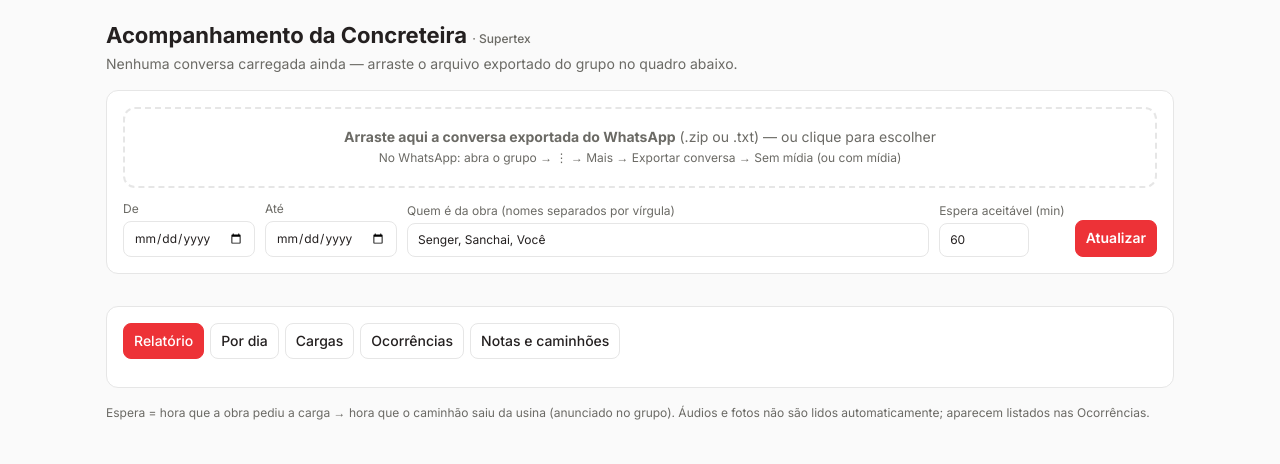
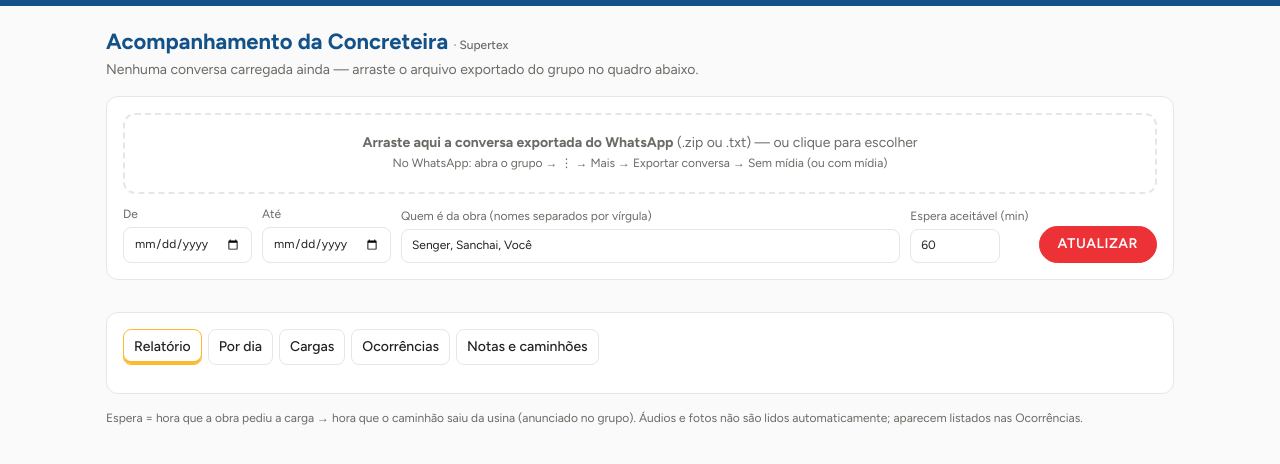
Before and after one commit to sanchaikraemer/supertex, a plain HTML site: page index.html in a window 1280 px wide. Drawn offline with Linux system fonts and the light colour scheme.

Commit message:
Detalhes da identidade Supertex na página
- Faixa azul fina no topo e título principal em azul (#135189).
- Botões arredondados, com letra maiúscula, como no site.
- Aba escolhida marcada em dourado (#fcba30) em vez de vermelho.
- Fonte Figtree (grátis, parecida com a Gilroy do site) no lugar da Inter.

Co-Authored-By: Claude Opus 5.5 <noreply@anthropic.com>
Claude-Session: https://claude.ai/code/session_01FanS73A4QFJTjYM7PQ6BYE

```diff
--- a/css/estilo.css
+++ b/css/estilo.css
@@ -1,15 +1,15 @@
 /* Layout e componentes. Cores vêm de tema.css */
 *{box-sizing:border-box}
-body{margin:0;font-family:var(--fonte);background:var(--bg);color:var(--tx);font-size:14px;line-height:1.45}
+body{margin:0;font-family:var(--fonte);background:var(--bg);color:var(--tx);font-size:14px;line-height:1.45;border-top:6px solid var(--ac2)}
 .wrap{max-width:1100px;margin:0 auto;padding:20px 16px 60px}
-h1{font-size:22px;margin:0 0 2px}
+h1{font-size:22px;margin:0 0 2px;color:var(--tit)}
 h2{font-size:16px;margin:0 0 12px}
 .sub{color:var(--mut);margin:0 0 16px}
 .card{background:var(--card);border:1px solid var(--ln);border-radius:12px;padding:16px;margin-bottom:16px}
 .barra{display:flex;flex-wrap:wrap;gap:10px;align-items:end}
 .barra label{display:flex;flex-direction:column;gap:4px;font-size:12px;color:var(--mut)}
 input,select,button{font:inherit;color:var(--tx);background:var(--card);border:1px solid var(--ln);border-radius:8px;padding:7px 10px}
-button{cursor:pointer;background:var(--ac);color:var(--ac-tx);border-color:var(--ac);font-weight:600}
+button{cursor:pointer;background:var(--ac);color:var(--ac-tx);border-color:var(--ac);font-weight:600;border-radius:50px;text-transform:uppercase;letter-spacing:.5px;padding:7px 18px}
 button.sec{background:transparent;color:var(--ac)}
 .drop{border:2px dashed var(--ln);border-radius:12px;padding:18px;text-align:center;color:var(--mut);cursor:pointer}
 .drop.on{border-color:var(--ac);background:var(--soft)}
@@ -38,6 +38,6 @@ td.n,th.n{text-align:right;font-variant-numeric:tabular-nums}
 pre.resumo{white-space:pre-wrap;background:var(--soft);padding:12px;border-radius:8px;font-family:inherit;font-size:13px;margin:0}
 .leg{font-size:12px;color:var(--mut);margin-top:8px}
 .abas{display:flex;gap:6px;flex-wrap:wrap;margin-bottom:12px}
-.abas button{background:transparent;color:var(--tx);border-color:var(--ln);font-weight:500}
-.abas button.at{background:var(--ac);color:var(--ac-tx);border-color:var(--ac)}
+.abas button{background:transparent;color:var(--tx);border-color:var(--ln);font-weight:500;border-radius:8px;text-transform:none;letter-spacing:normal;padding:7px 10px}
+.abas button.at{background:transparent;color:var(--tx);border-color:var(--ouro);box-shadow:inset 0 -3px 0 var(--ouro)}
 .oculto{display:none}
--- a/css/tema.css
+++ b/css/tema.css
@@ -5,7 +5,7 @@
    (ver identidade/IDENTIDADE_SUPERTEX.md)
    ============================================================ */
 :root{
-  --fonte:'Gilroy','Inter',system-ui,sans-serif; /* Gilroy = fonte do site (paga, não vem do Google); sem ela no computador, usa Inter */
+  --fonte:'Gilroy','Figtree',system-ui,sans-serif; /* Gilroy = fonte do site (paga); sem ela no computador, usa Figtree (grátis e parecida) */
   --bg:#fafafa;      /* fundo da página (site: --white) */
   --card:#fff;       /* fundo dos quadros */
   --tx:#242020;      /* texto (site: --black) */
@@ -13,6 +13,9 @@
   --ln:#e6e6e6;      /* linhas e bordas (site: --gainsboro) */
   --ac:#ed3237;      /* COR PRINCIPAL DA MARCA (site: --vermelho-supertex) */
   --ac-tx:#fff;      /* texto em cima da cor principal (site: branco nos botões vermelhos) */
+  --ac2:#135189;     /* COR SECUNDÁRIA DA MARCA (site: --azul-supertex): faixa do topo */
+  --tit:#135189;     /* cor do título principal (azul, como no site) */
+  --ouro:#fcba30;    /* dourado (site: --gold): marca da aba escolhida */
   --soft:#f7eded;    /* fundo suave */
   --ok:#2e7d4f;      /* verde: dentro do prazo */
   --warn:#b7791f;    /* amarelo: atenção */
@@ -20,6 +23,6 @@
   --logo-url:none;   /* opcional */
 }
 @media (prefers-color-scheme:dark){:root{
-  --bg:#161615;--card:#1f1f1d;--tx:#ecebe7;--mut:#a3a19a;--ln:#33322f;
+  --bg:#161615;--card:#1f1f1d;--tx:#ecebe7;--mut:#a3a19a;--ln:#33322f;--tit:#ecebe7;
   --ac:#ed3237;--soft:#2e2525;--ok:#6cc08f;--warn:#e0b25a;--bad:#e07a7a;
 }}
--- a/index.html
+++ b/index.html
@@ -5,7 +5,7 @@
 <meta name="viewport" content="width=device-width, initial-scale=1">
 <title>Acompanhamento da Concreteira</title>
 <link rel="preconnect" href="https://fonts.googleapis.com">
-<link href="https://fonts.googleapis.com/css2?family=Inter:wght@400;500;600;700&display=swap" rel="stylesheet">
+<link href="https://fonts.googleapis.com/css2?family=Figtree:wght@400;500;600;700&display=swap" rel="stylesheet">
 <link rel="stylesheet" href="css/tema.css">
 <link rel="stylesheet" href="css/estilo.css">
 </head>
```
Also changed, not shown: 1 other file.
